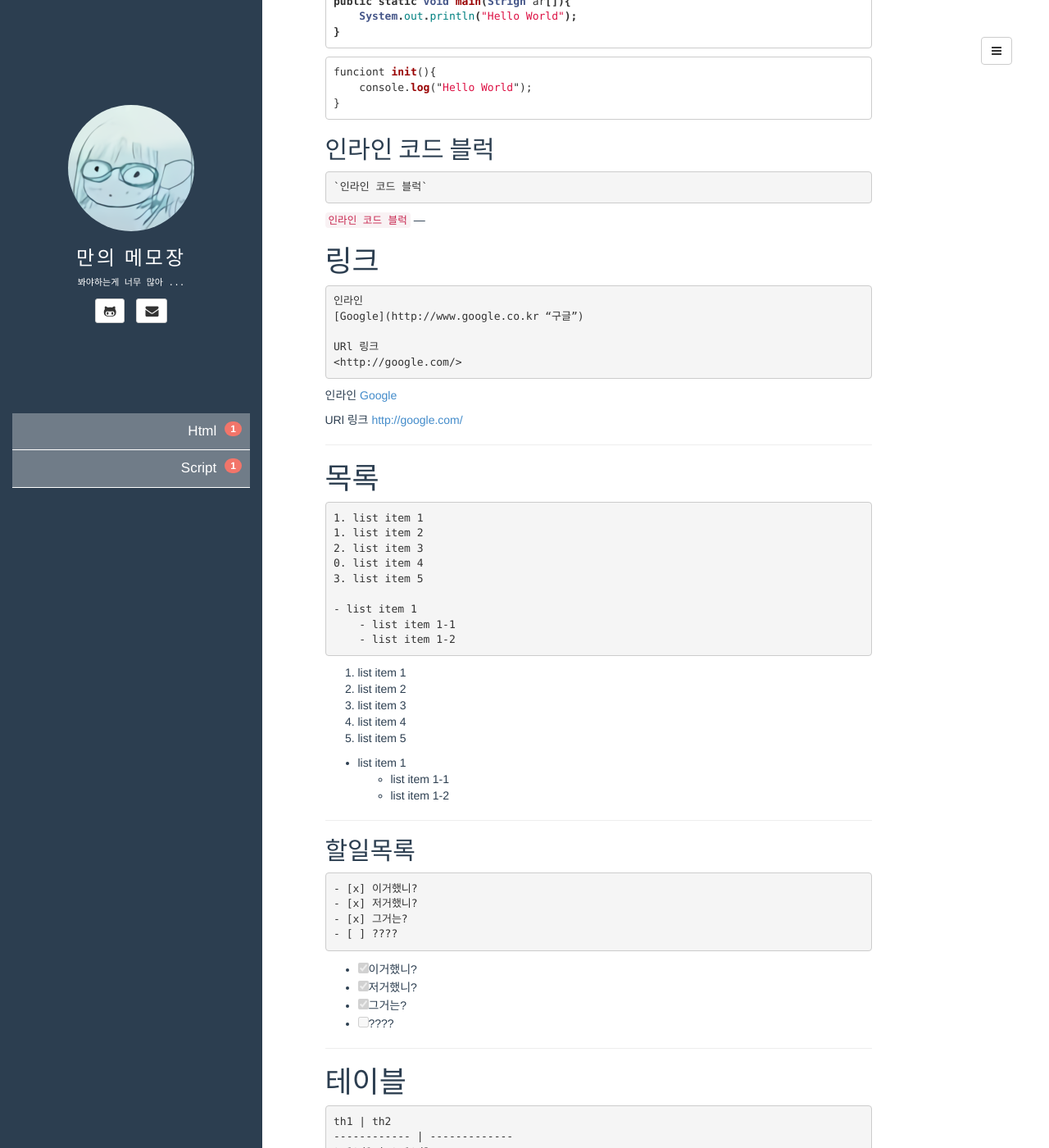
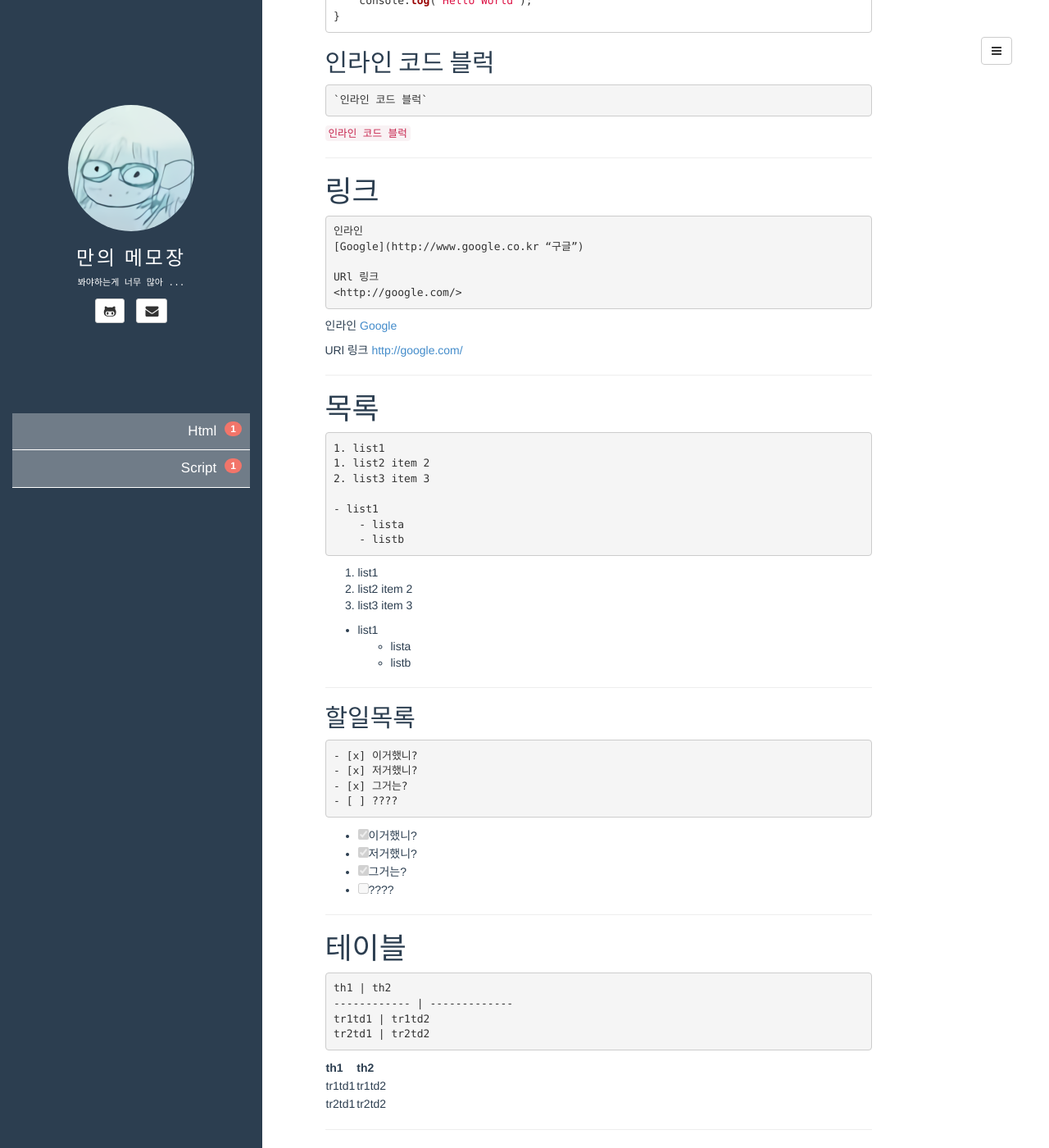
Before and after one commit to lunaelva/lunaelva.github.io, a Jekyll site: the page built from _posts/2019-08-20-first_post.md, in a window 1280 px wide and 1400 px high, scrolled down 2025 px. Shown: the whole window at 82% size. Built offline with Jekyll 4.4.1, drawn with Linux system fonts in a browser that asks for light colours; comment, search, counter and statistics services are not loaded.

Commit message:
커밋수정

```diff
--- a/_posts/2019-08-20-first_post.md
+++ b/_posts/2019-08-20-first_post.md
@@ -103,6 +101,7 @@ funciont init(){
 `인라인 코드 블럭`
 </pre>
 `인라인 코드 블럭`
+
 ---
 
 # 링크
@@ -124,25 +123,22 @@ URl 링크
 
 # 목록
 <pre>
-1. list item 1
-1. list item 2
-2. list item 3
-0. list item 4
-3. list item 5
+1. list1
+1. list2 item 2
+2. list3 item 3
 
-- list item 1
-    - list item 1-1
-    - list item 1-2
+- list1
+    - lista
+    - listb
 </pre>
-1. list item 1
-1. list item 2
-2. list item 3
-0. list item 4
-3. list item 5
 
-- list item 1
-    - list item 1-1
-    - list item 1-2
+1. list1
+1. list2 item 2
+2. list3 item 3
+
+- list1
+    - lista
+    - listb
 
 ---
 ## 할일목록
@@ -180,4 +176,5 @@ tr2td1 | tr2td2
 ![내 프로필](/assets/images/maan.jpg)
 </pre>
 ![내 프로필](/assets/images/maan.jpg)
+
 ---
```
Also changed, not shown: other parts of _posts/2019-08-20-first_post.md (+1 -3 lines).
